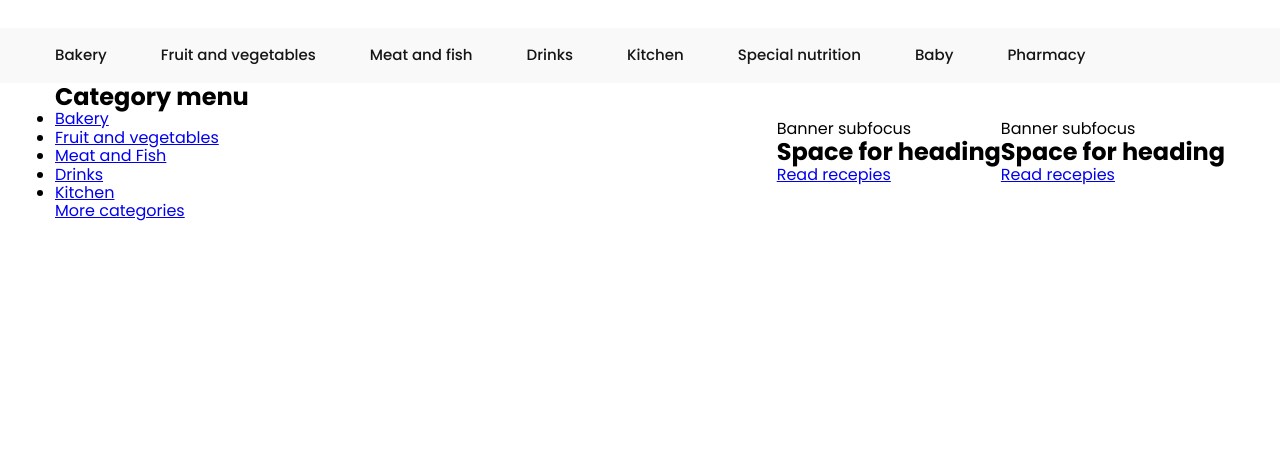
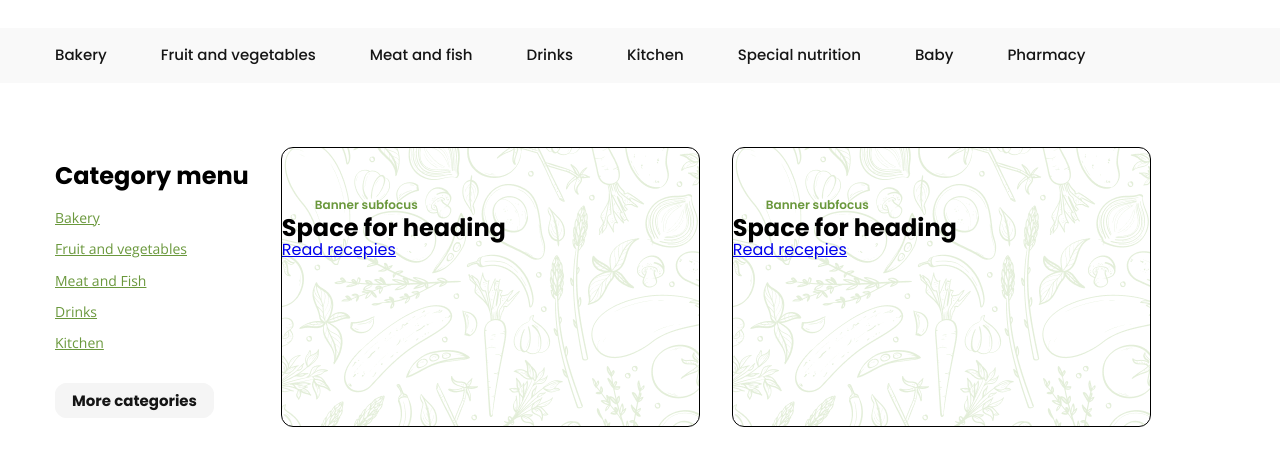
Before and after one commit to Mutalibovv123/4-oy-1-dars-Team, a plain HTML site: page index.html in a window 1280 px wide. Shown: the part 169-634 px from the top of the page. Drawn offline with Linux system fonts and the light colour scheme.

Commit message:
give styles to cards and category part

```diff
--- a/scss/style.scss
+++ b/scss/style.scss
@@ -135,9 +135,70 @@ text-decoration: none;
 }
 .category-container {
     display: flex;
-    justify-content: space-between;
+    gap: 32px;
     align-items: center;
+
+}
+.category-menu {
+    margin-top: 64px;
 }
 .category-right {
     display: flex;
+    gap: 32px;
 }
+.category-list {
+    list-style: none;
+   display: flex;
+   flex-direction: column;
+   gap: 12px;
+}
+.category-item a {
+    color: #6A983C;
+    //styleName: Body/Underline;
+font-family: "Open Sans";
+font-size: 14px;
+font-weight: 400;
+line-height: 19.07px;
+text-align: left;
+}
+.category-item a:hover {
+    color: orange;
+}
+.more-categories {
+    //styleName: Button/Default;
+font-family: "Poppins";
+font-size: 15px;
+font-weight: 700;
+line-height: 22.5px;
+text-align: left;
+color: #151515;
+margin-top: 48px;
+border: 1px solid #f5f5f5;
+border-radius: 12px;
+padding-top: 6px;
+padding-right: 16px;
+padding-bottom: 6px;
+padding-left: 16px;
+background-color: #f5f5f5;
+text-decoration: none;
+}
+.more-categories:hover { color: #6A983C;
+}
+.card {
+    width: 419px;
+    height: 280px;
+    border-radius: 12px;
+    border: 1px solid black;
+    background-image: url(../images/back-image.png);
+}
+.card p {
+    margin-top: 48px;
+    margin-left: 33px;
+    //styleName: S6/Default;
+font-family: "Poppins";
+font-size: 12px;
+font-weight: 600;
+line-height: 18px;
+text-align: left;
+color:#6A983C;
+}
```
Also changed, not shown: index.html (+2 -0 lines), css/style.css, 2 other files.
